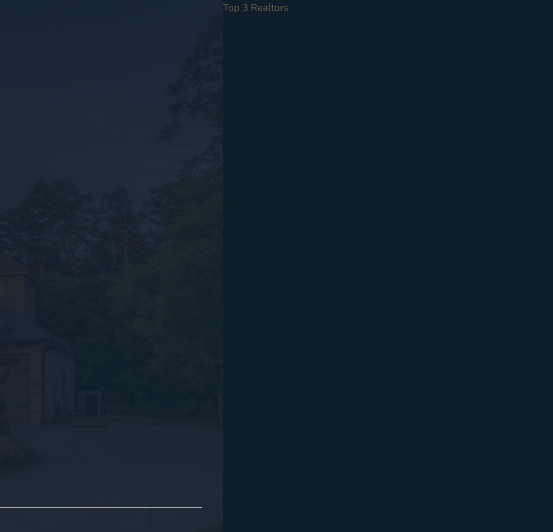
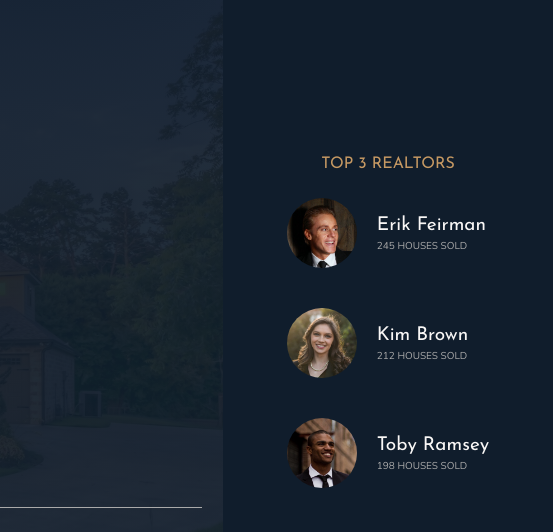
Before and after one commit to amxavier68/nexter, a React app: page / in a window 1280 px wide. Shown: the top 532 px of the page, 727-1280 px from the left. Built offline with nearby package versions, Linux system fonts and the light colour scheme; no server answers.

Commit message:
Added Realtors section

```diff
--- a/scss/layout/_realtors.scss
+++ b/scss/layout/_realtors.scss
@@ -1,4 +1,31 @@
 .realtors {
   background-color: $color-secondary;
   grid-column: col-start 7 / full-end;
+  padding: 3rem;
+
+  display: grid;
+  align-content: center;
+  justify-content: center;
+  justify-items: center;
+  grid-row-gap: 2rem;
+
+  &__list {
+    display: grid;
+    grid-template-columns: min-content max-content;
+    grid-column-gap: 2rem;
+    grid-row-gap: 5vh;
+    align-items: center;
+  }
+
+  &__img {
+    width: 7rem;
+    border-radius: 50%;
+    display: block;
+  }
+
+  &__sold {
+    text-transform: uppercase;
+    color: $color-grey-light-2;
+    margin-top: -3px;
+  }
 }
--- a/src/components/elements/Realtors.js
+++ b/src/components/elements/Realtors.js
@@ -1,10 +1,32 @@
 import React from 'react';
 import '../App.css';
+
+// Image Handling
+import Realtor1 from '../../../public/img/realtor-1.jpeg';
+import Realtor2 from '../../../public/img/realtor-2.jpeg';
+import Realtor3 from '../../../public/img/realtor-3.jpeg';
 
 const Realtors = () => {
   return (
     <div className='realtors'>
-      Top 3 Realtors
+      <h3 className='heading-3'>Top 3 Realtors</h3>
+      <div className='realtors__list'>
+        <img src={Realtor1} className='realtors__img' alt="realtor 1" />
+        <div className='realtors__details'>
+          <h4 className='heading-4 heading-4--light'>Erik Feirman</h4>
+          <p className="realtors__sold">245 houses sold</p>
+        </div>
+        <img src={Realtor2} className='realtors__img' alt="realtor 2" />
+        <div className="realtors__details">
+          <h4 className="heading-4 heading-4--light">Kim Brown</h4>
+          <p className="realtors__sold">212 houses sold</p>
+        </div>
+        <img src={Realtor3} className='realtors__img' alt="realtor 3" />
+        <div className="realtors__details">
+          <h4 className="heading-4 heading-4--light">Toby Ramsey</h4>
+          <p className="realtors__sold">198 houses sold</p>
+        </div>
+      </div>
     </div>
   )
 }
--- a/src/components/layout/Header.js
+++ b/src/components/layout/Header.js
@@ -11,7 +11,6 @@
 const Header = () => {
   return (
     <header className='header'>
-
       <img src={Logo} className='header__logo' alt='Nexter Logo' />
       <h3 className='heading-3'>Your own home:</h3>
       <h1 className='heading-1'>The ultimate personal freedom</h1>
@@ -22,10 +21,7 @@
         <img src={Logos2} alt='forbes' />
         <img src={Logos3} alt='techcrunch' />
         <img src={Logos4} alt='business insider' />
-
       </div>
-
-
     </header>
   )
 }
```
Also changed, not shown: src/components/App.css.
